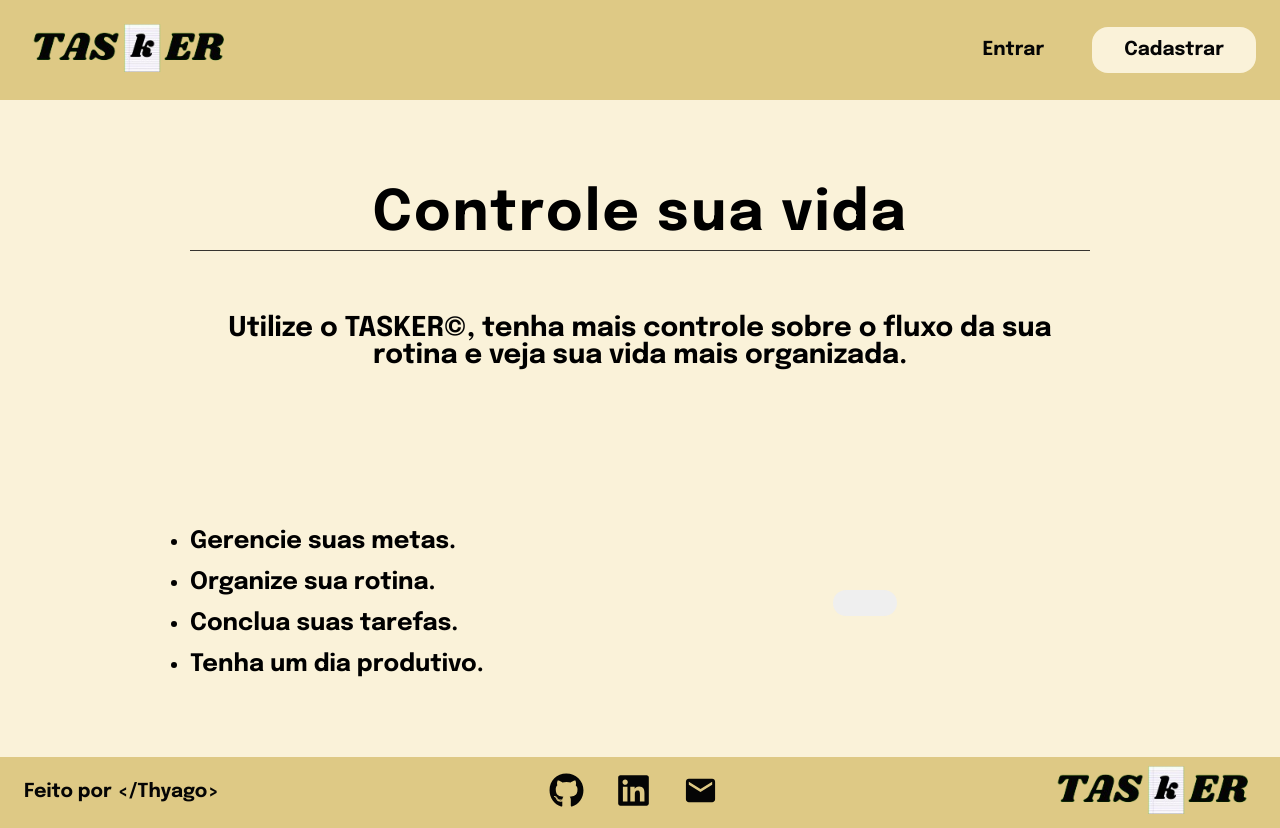
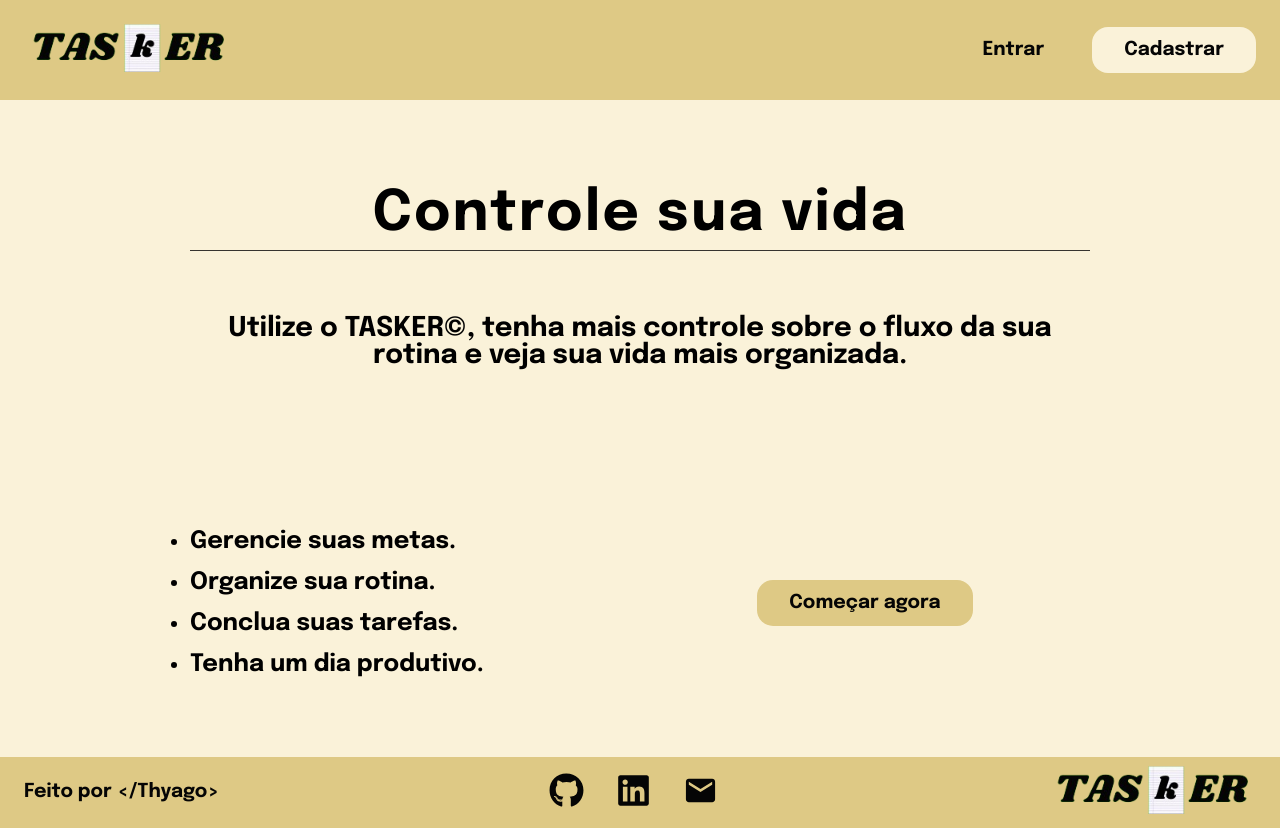
Before and after one commit to Thyago-ES/Tasker, a React (Vite) app: page / in a window 1280 px wide. Built offline with nearby package versions, Linux system fonts and the light colour scheme.

Commit message:
chore: add new Button component with children prop

```diff
--- a/src/pages/Home/index.tsx
+++ b/src/pages/Home/index.tsx
@@ -30,10 +30,11 @@ export function Home() {
 
 						<div className="home__content--button">
 							<Button
-								className="btn btn__secondary"
-								text="Começar agora"
+								colorClass="btn__secondary"
 								onClickFunc={() => navigate("/cadastrar")}
-							/>
+							>
+								Começar agora
+							</Button>
 						</div>
 					</section>
 				</div>
```
